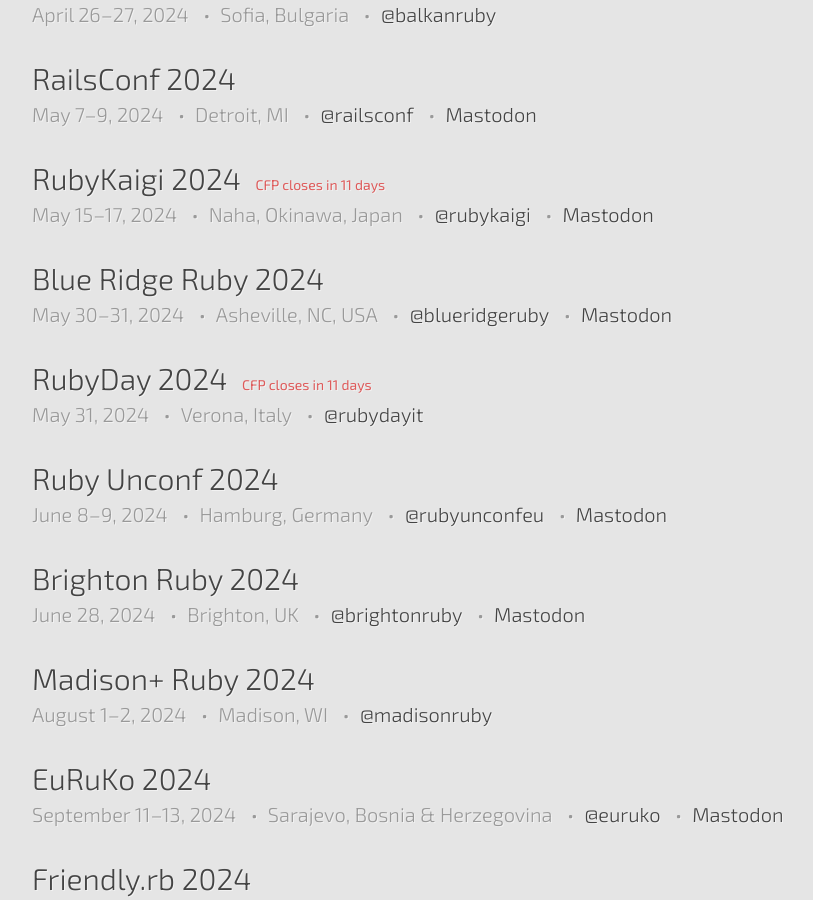
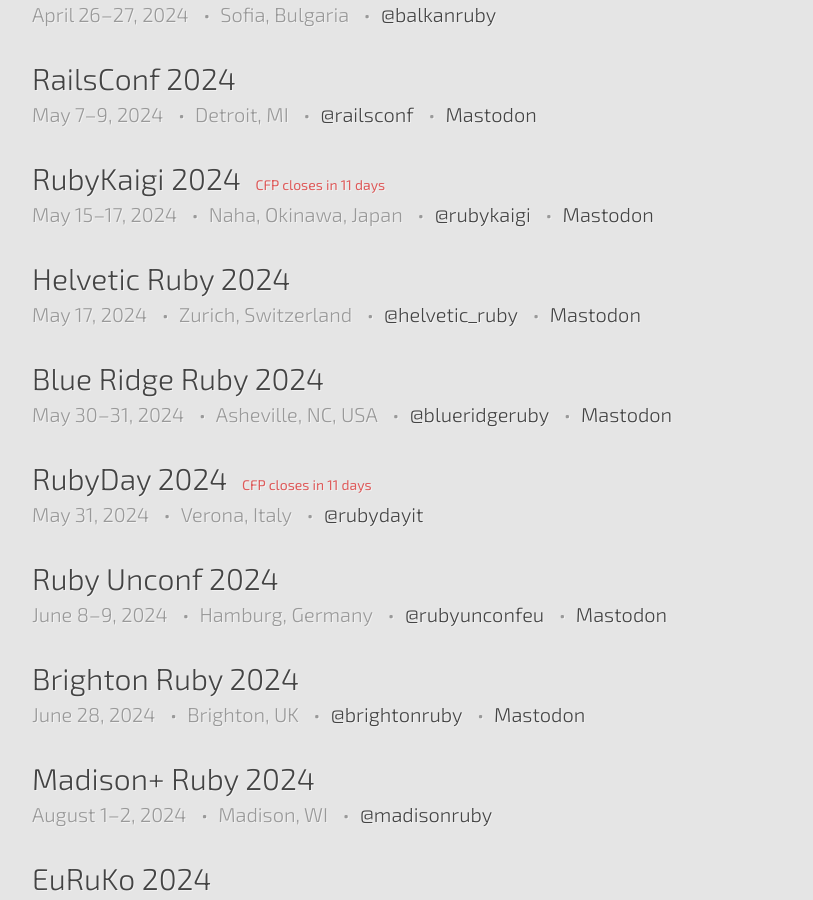
Before and after one commit to ruby-conferences/ruby-conferences.github.io, a Jekyll site: the page built from index.html, in a window 1280 px wide and 900 px high, scrolled down 1202 px. Shown: the whole window, without its empty margins (208-1021 px from the left). Built offline with Jekyll 4.4.1, drawn with Linux system fonts in a browser that asks for light colours.

Commit message:
Add Helvetic Ruby 2024 (#561)

```diff
--- a/_data/conferences.yml
+++ b/_data/conferences.yml
@@ -2560,3 +2560,11 @@
   end_date: 2024-10-18
   url: https://www.rubyfuza.org
   twitter: rubyfuza
+
+- name: Helvetic Ruby 2024
+  location: Zurich, Switzerland
+  start_date: 2024-05-17
+  end_date: 2024-05-17
+  url: https://helvetic-ruby.ch
+  twitter: helvetic_ruby
+  mastodon: https://ruby.social/@helvetic_ruby
```
